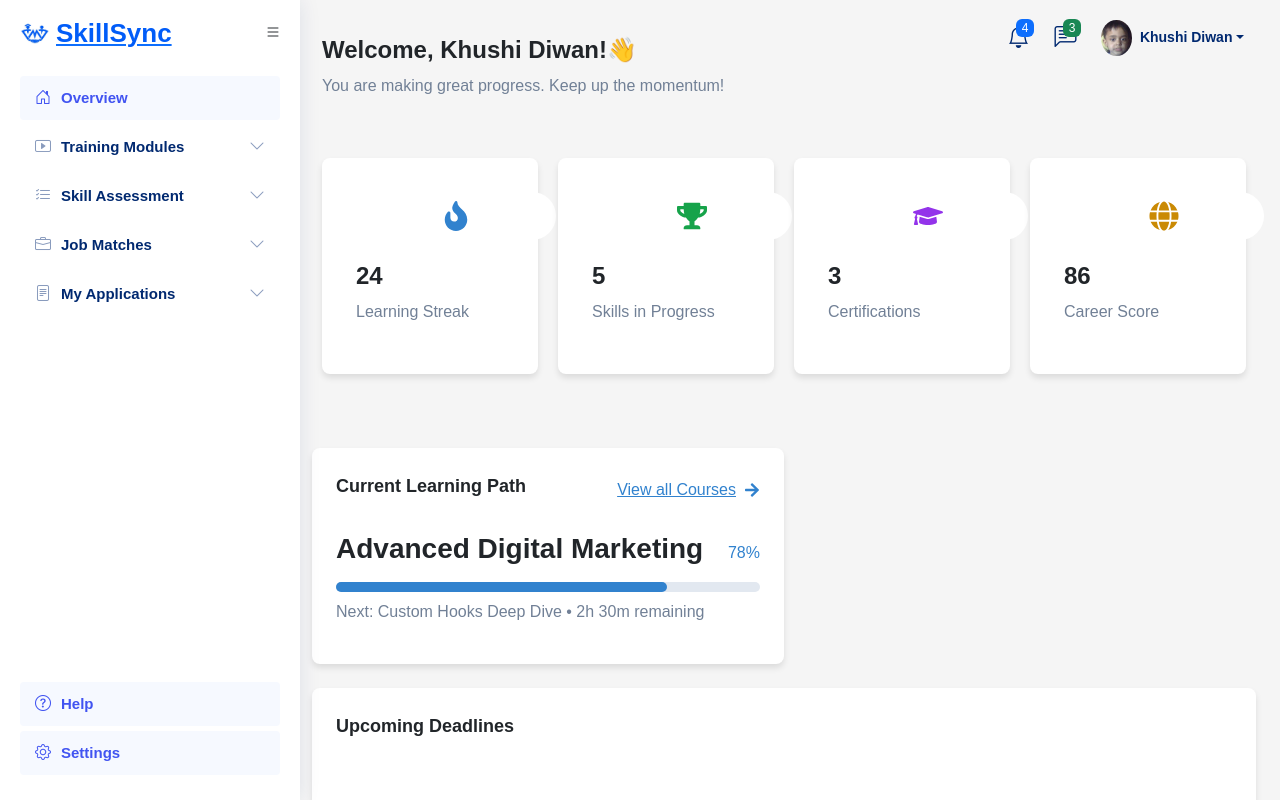
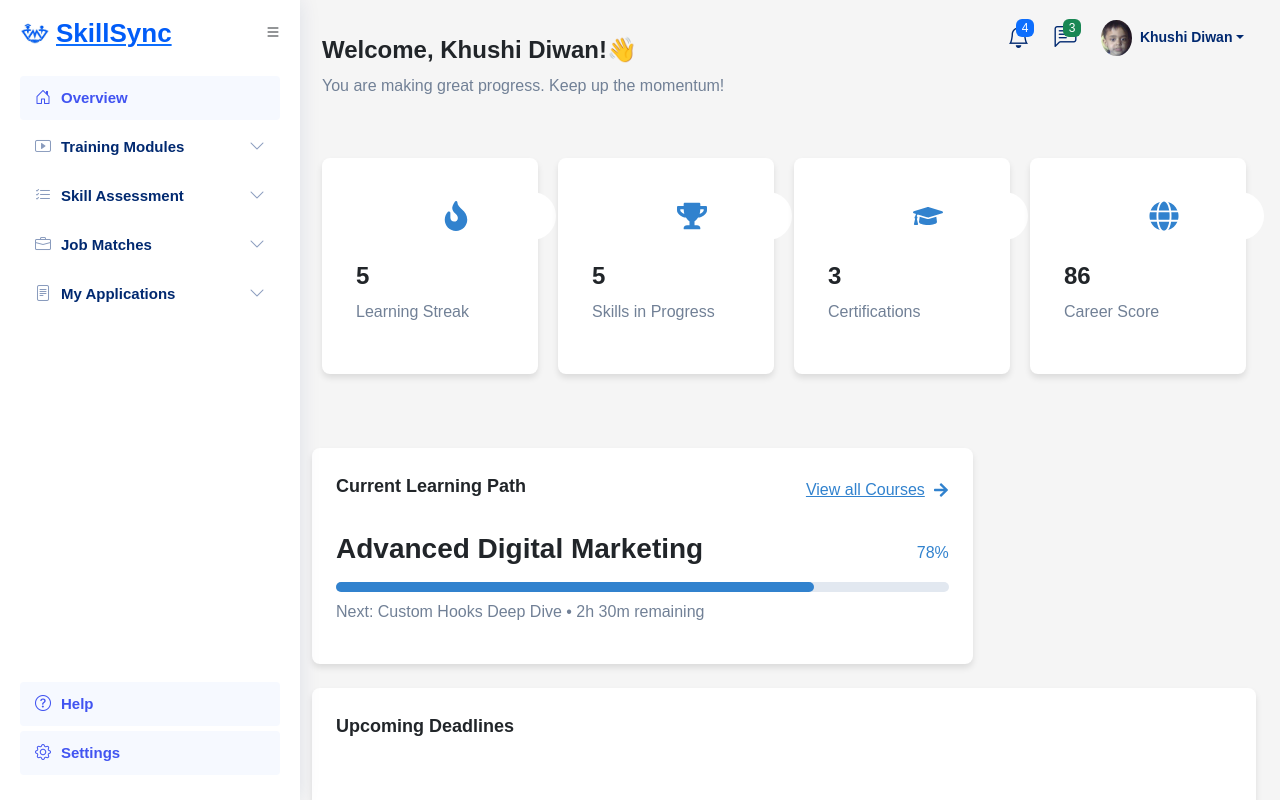
Before and after one commit to codebanditssss/admin-dashboard, a React (Create React App) app: page / in a window 1280 px wide. Shown: the top 800 px of the page. Built offline with nearby package versions, Linux system fonts and the light colour scheme.

Commit message:
new changes

```diff
--- a/src/components/SearchBar.jsx
+++ b/src/components/SearchBar.jsx
@@ -14,6 +14,7 @@ function SearchBar() {
                     name="query"
                     placeholder="Search"
                     title="Enter search keyword"
+
                 />
                 <button type="submit" title="Search">
                     <i className="bi bi-search"></i>
--- a/src/components/main.css
+++ b/src/components/main.css
@@ -143,7 +143,7 @@ body {
     margin: 10px;
   }
   .learning-path-box {
-    width: 50%; /* Adjust the percentage as needed */
+    width: 70%; /* Adjust the percentage as needed */
 }
 .learning-streak-box {
     margin-bottom: 20px; /* Adjust the value as needed */
--- a/src/components/main.jsx
+++ b/src/components/main.jsx
@@ -1,6 +1,7 @@
 import React from "react";
 import { FaBell, FaFire, FaTrophy, FaGraduationCap, FaGlobe, FaCalendarAlt, FaExclamationCircle, FaArrowRight } from "react-icons/fa";
 import "./main.css";
+import RocketImage from "../images/rocket.svg";
 
 const Dashboard = () => {
   return (
@@ -24,10 +25,10 @@ const Dashboard = () => {
         {/* Stats Section */}
         <div className="flex justify-between mt-6">
         {[
-            { icon: <FaFire className="text-blue-600 text-3xl" />, value: 24, label: "Learning Streak", bgColor: "bg-blue-100" },
-            { icon: <FaTrophy className="text-green-600 text-3xl" />, value: 5, label: "Skills in Progress", bgColor: "bg-green-100" },
-            { icon: <FaGraduationCap className="text-purple-600 text-3xl" />, value: 3, label: "Certifications", bgColor: "bg-purple-100" },
-            { icon: <FaGlobe className="text-yellow-600 text-3xl" />, value: 86, label: "Career Score", bgColor: "bg-yellow-100" },
+            { icon: <FaFire className="text-blue-600 text-3xl" />, value: 5, label: "Learning Streak", bgColor: "bg-green-100" },
+            { icon: <FaTrophy className="text-blue-600 text-3xl" />, value: 5, label: "Skills in Progress", bgColor: "bg-green-100" },
+            { icon: <FaGraduationCap className="text-blue-600 text-3xl" />, value: 3, label: "Certifications", bgColor: "bg-purple-100" },
+            { icon: <FaGlobe className="text-blue-600 text-3xl" />, value: 86, label: "Career Score", bgColor: "bg-yellow-100" },
         ].map((stat, index) => (
             <div key={index} className={`flex items-center p-6 rounded-lg shadow-md ${stat.bgColor} w-1/4`}>
             <div className="w-12 h-12 flex items-center justify-center rounded-full bg-white">
```
Also changed, not shown: src/images/rocket.svg (added).
